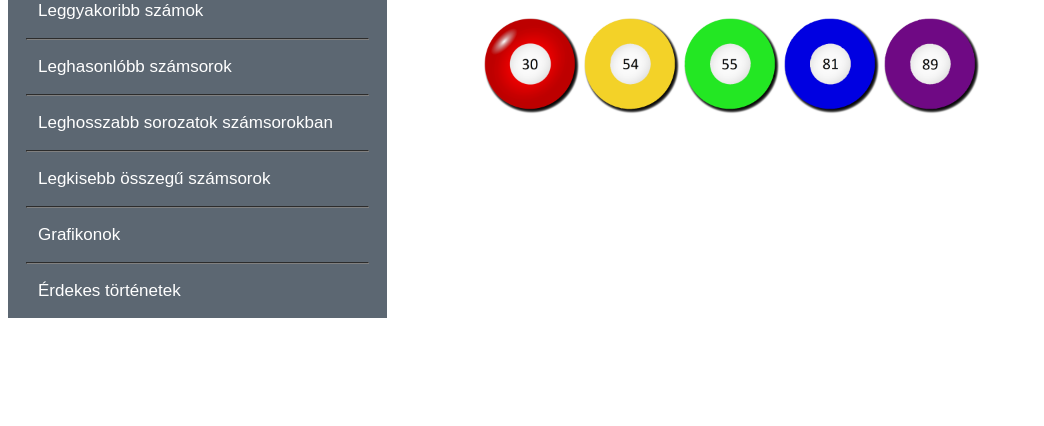
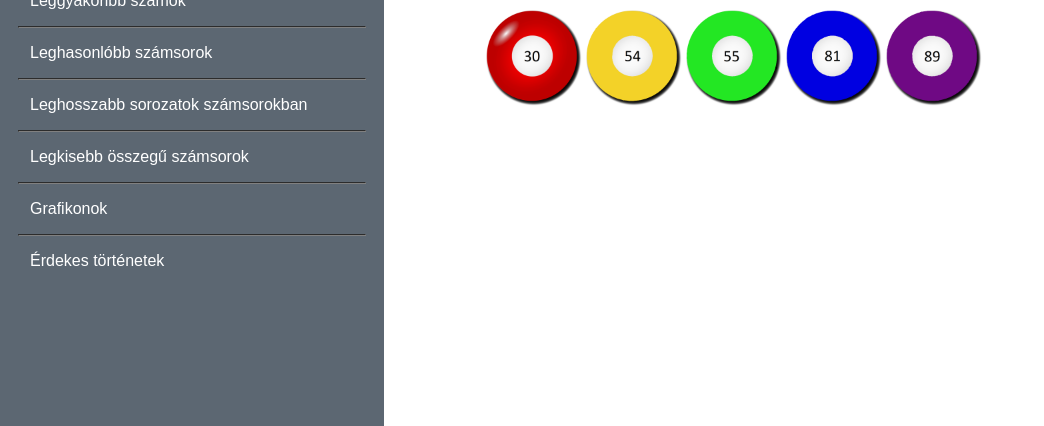
Before and after one commit to Valentin0216/lottoprojekt, a plain HTML site: page index.html in a window 1280 px wide. Shown: the part 390-816 px from the top of the page, without its empty margins (0-1044 px from the left). Drawn offline with Linux system fonts and the light colour scheme.

Commit message:
Index.html menü javítása

```diff
--- a/style.css
+++ b/style.css
@@ -1,18 +1,22 @@
+html, body{
+    margin: 0;
+    font-family: Arial, Helvetica, sans-serif;
+    height: 101%;
+}
+
 body{
     font-family: Arial, Helvetica, sans-serif;
 }
 
 #baloldal{
     width: 30%;
-    min-height: 100%;
     height: 100%;
     background-color: rgb(92, 103, 114);
-    color: white;
     float: left;
 }
 
 #baloldal p{
-    font-size: 17px;
+    color: white;
     margin-left: 30px;
 }
 
```
